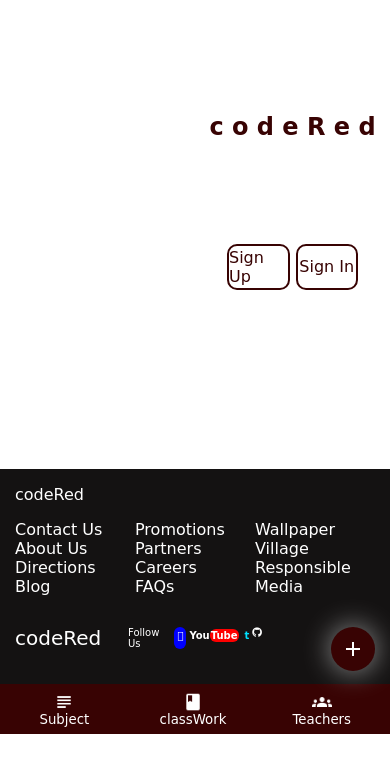
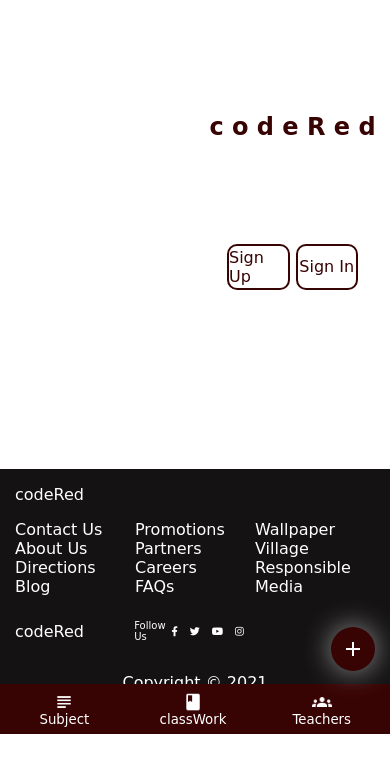
Before and after one commit to dhoolkarnain/redCode, a plain HTML site: page index.html in a window 390 px wide. Shown: the part 110-876 px from the top of the page. Drawn offline with Linux system fonts and the light colour scheme; a web font is replaced by a local one.

Commit message:
social media icon sahi kiye

```diff
--- a/index.html
+++ b/index.html
@@ -764,86 +764,58 @@
                 display: flex;
                 margin-top: 10px;
                 align-items: center;
-                flex-direction: row;
+                /* flex-direction: row; */
+                color: white;
             }
 
             .social-logo {
-                width: 100%;
-                color: white;
-                font-size: 20px;
-                /* border: 2px solid red; */
-                /* margin: 10px; */
-
+                /* border: 2px solid white; */
+                width: 100%;
+                height: 100%;
             }
 
             .social-media {
-                width: 100%;
-                /* border: 2px solid red; */
-                display: flex;
-                flex-direction: row;
+                /* width: 30%; */
+                /* padding-left: 2px; */
+                /* margin: 0; */
+                width: 100%;
+                height: 100%;
+                display: flex;
+                /* border: 2px solid white; */
+
+
+            }
+
+            .social-notification {
+                /* border: 2px solid white; */
+                width: 100%;
+                /* height: 100%; */
+            }
+
+
+            .social-media p {
+                /* height: 100%; */
                 font-size: 10px;
-                /* margin: 10px; */
-                color: white;
-
-            }
-
-            .social-media label {
+                padding-right: 6px;
                 /* border: 2px solid white; */
-                display: flex;
-                align-items: center;
-                padding-right: 15px;
-
-            }
-
-            .social {
-                padding: 3px;
+            }
+
+            .social-media a {
+                font-size: 10px;
                 /* border: 2px solid white; */
-            }
-
-
-            .social a {
-                font-weight: 900;
                 color: white;
                 text-decoration: none;
-
-            }
-
-            #facebook {
-                /* border: 2px solid white; */
-                border-radius: 10px;
-                background-color: blue;
-                /* padding: 3px; */
-                color: white;
-            }
-
-            #twitter a {
-                color: rgb(0, 225, 255);
-            }
-
-            #instagram a {
-                border: ;
-                /* border: 2px solid white; */
-            }
-
-            .social-media div a span {
-                /* border: 2px solid white; */
-                border-radius: 6px;
-                background-color: red;
-                padding: 1px;
-
-                color: white;
-
-            }
-
-            .social-media img {
-                background-color: white;
-            }
-
-            .social-notification {
-                width: 100%;
-                /* border: 2px solid red; */
-                /* margin: 10px; */
-            }
+                display: flex;
+                justify-content: center;
+                text-align: center;
+                align-items: center;
+                /* padding-left: 2px; */
+                /* margin-left: 4px; */
+                margin-right: 12px;
+
+            }
+
+
 
             #privacy {
                 display: flex;
@@ -917,8 +889,6 @@
                 /* cursor: pointer; */
             }
 
-
-
             .box input[type="submit"] {
                 /* border: 0; */
                 background: none;
@@ -936,17 +906,6 @@
                 cursor: pointer;
             }
 
-            /* body {
-                height: 100vh;
-                width: 100vh;
-                background: url(image/reading.jpg) no-repeat center;
-                background-size: cover;
-                display: flex;
-                align-items: center;
-            justify-content: center;
-        }
-
-        */
             .profile-card {
                 /* border: 2px solid rgb(56, 3, 3); */
                 margin: 18px;
@@ -955,11 +914,13 @@
                 text-align: center;
                 border-radius: 8px;
                 overflow: hidden;
+                border: 2px solid rgb(56, 3, 3);
+                height: 80%;
+                /* width: 60%; */
             }
 
             .card-header {
 
-                background: rgb(56, 3, 3);
                 padding: 60px 40px;
             }
 
@@ -1000,7 +961,7 @@
             }
 
             .name {
-                color: white;
+                color: rgb(56, 3, 3);
                 font-size: 20px;
                 font-weight: 600;
                 margin: 5px 0;
@@ -1019,7 +980,7 @@
 
             .sm a {
                 text-decoration: none;
-                color: white;
+                color: rgb(56, 3, 3);
                 width: 56px;
                 font-size: 15px;
                 transition: .3s linear;
@@ -1032,8 +993,8 @@
             .contact-btn {
                 display: inline-block;
                 padding: 8px 40px;
-                color: orange;
-                border: 2px solid orange;
+                color: rgb(56, 3, 3);
+                border: 2px solid rgb(56, 3, 3);
                 border-radius: 6px;
                 margin-top: 16px;
                 transition: .3s linear;
@@ -1059,7 +1020,7 @@
                 flex: 1;
                 text-transform: uppercase;
                 font-size: 15px;
-                color: orange;
+                color: rgb(56, 3, 3);
                 cursor: pointer;
             }
 
@@ -1072,7 +1033,7 @@
             .border {
                 width: 1px;
                 height: 30px;
-                background: orange;
+                background: rgb(56, 3, 3);
             }
 
 
@@ -1460,11 +1421,11 @@
                         <p>codeRed</p>
                     </div>
                     <div class="social-media">
-                        <label for="">Follow Us</label>
-                        <div class="social" id="facebook"> <a href="#">&#Xf39e</a> </div>
-                        <div class="social" id="youtube"> <a href="#">You<span>Tube</span></a> </div>
-                        <div class="social" id="twitter"> <a href="#">t</a> </div>
-                        <div class="fab fa-github" id="instagram"> <a href="#"></a> </div>
+                        <p for="">Follow Us</p>
+                        <a href="#" class="fab fa-facebook-f"></a>
+                        <a href="#" class="fab fa-twitter"></a>
+                        <a href="#" class="fab fa-youtube"></a>
+                        <a href="#" class="fab fa-instagram"></a>
                     </div>
                     <div class="social-notification">
 
```
Also changed, not shown: textFiles/delete.txt (added).
